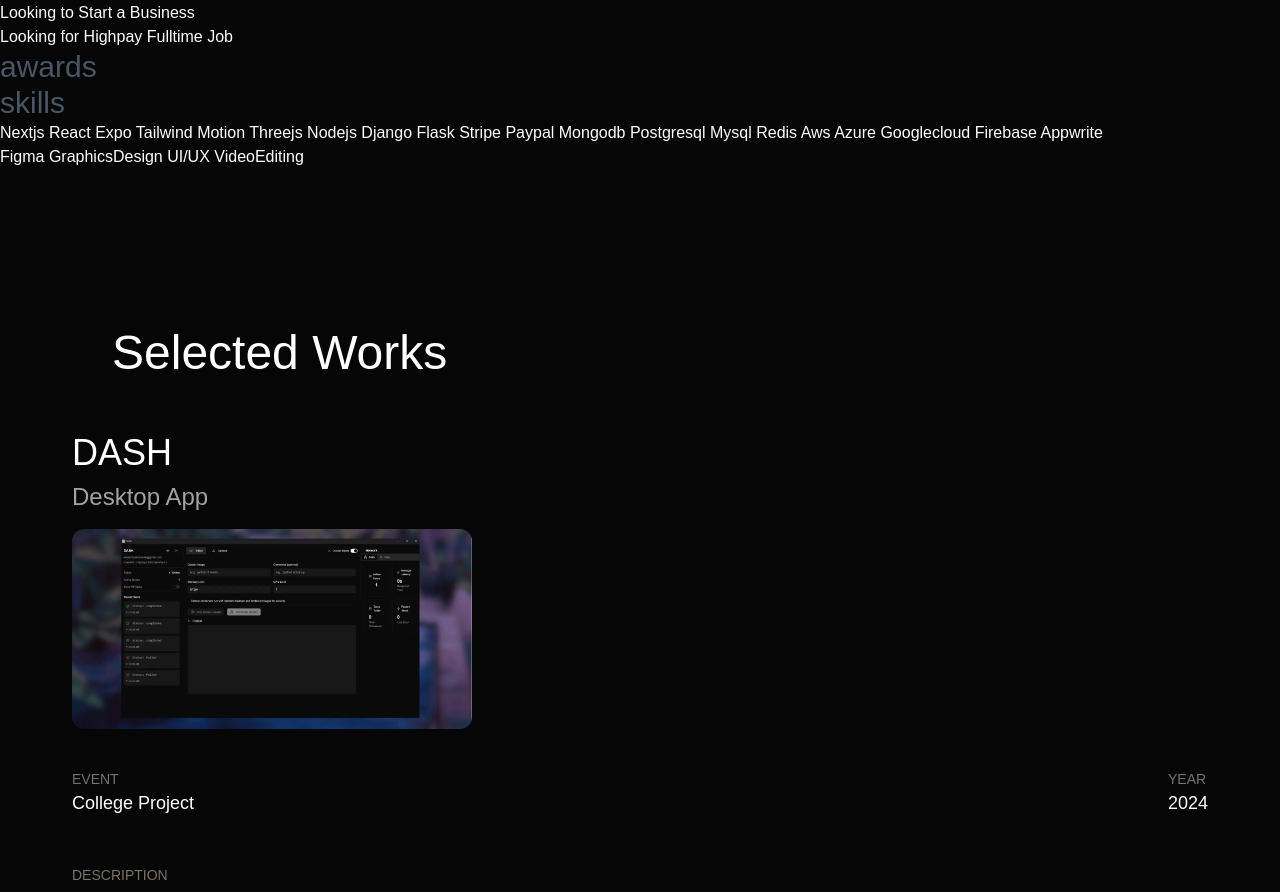
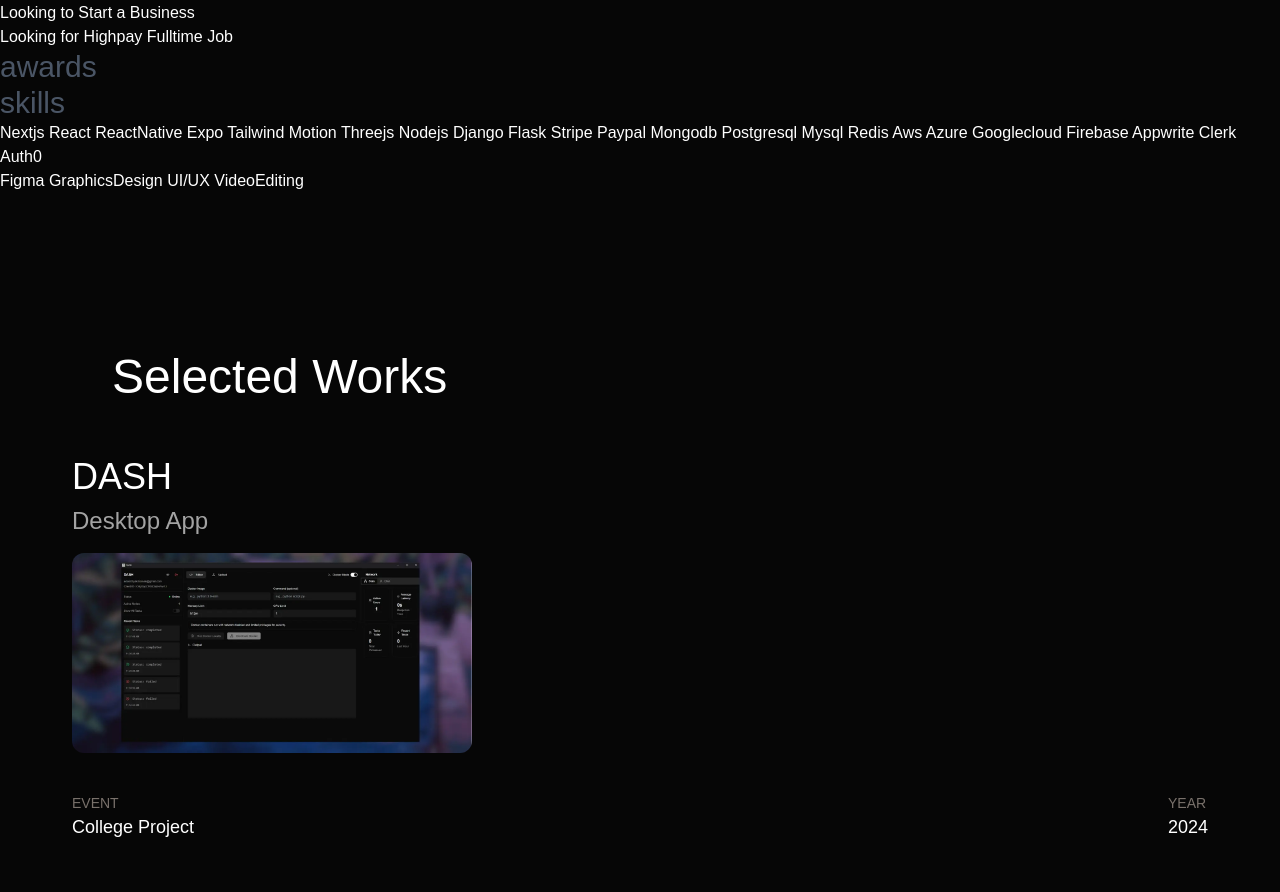
Before and after one commit to kishorekumargr/kishorekumargr, a Next.js app: page / in a window 1280 px wide. Shown: the part 1100-1992 px from the top of the page. Built offline with nearby package versions, Linux system fonts and the light colour scheme.

Commit message:
Added Text five

```diff
--- a/components/Experience.tsx
+++ b/components/Experience.tsx
@@ -23,8 +23,8 @@ export default function Experience() {
         <p className="text-3xl text-gray-600">awards</p>
         <p className="text-3xl text-gray-600">skills</p>
         <p>
-          Nextjs React Expo Tailwind Motion Threejs Nodejs Django Flask Stripe Paypal Mongodb
-          Postgresql Mysql Redis Aws Azure Googlecloud Firebase Appwrite
+          Nextjs React ReactNative Expo Tailwind Motion Threejs Nodejs Django Flask Stripe Paypal
+          Mongodb Postgresql Mysql Redis Aws Azure Googlecloud Firebase Appwrite Clerk Auth0
         </p>
         <p>Figma GraphicsDesign UI/UX VideoEditing</p>
       </div>
```
